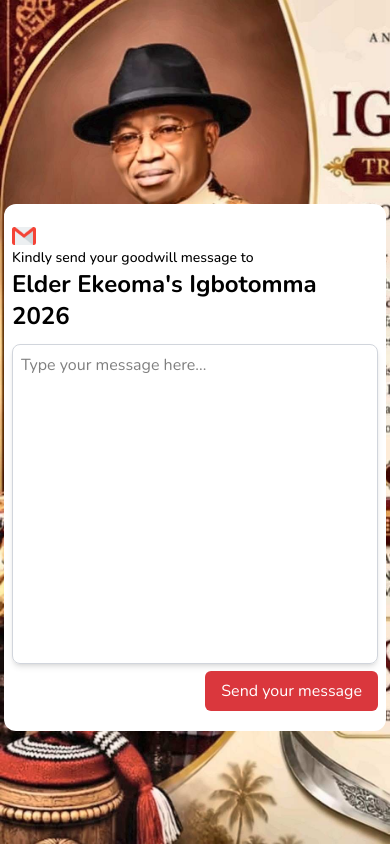
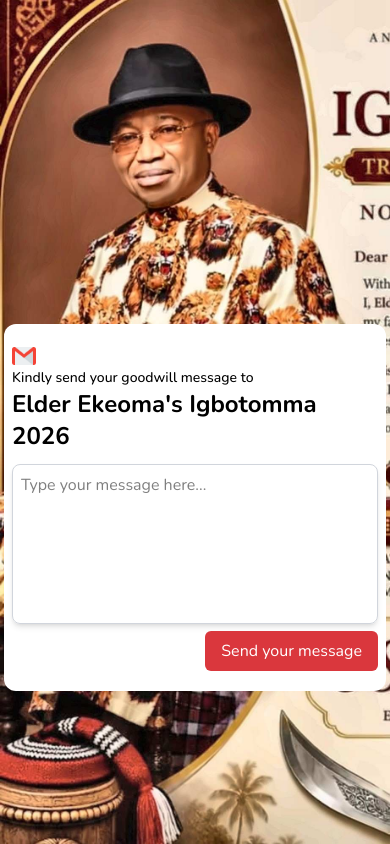
Before and after one commit to slovetechnology/nepal-elder-goodwill, a website: page public/index.html in a window 390 px wide. Drawn offline with nearby package versions, Linux system fonts and the light colour scheme.

Commit message:
update on form placement

```diff
--- a/public/index.html
+++ b/public/index.html
@@ -79,7 +79,7 @@
                 <span style="--size:60px;--left:76%;--duration:20s;--delay:2s;--rest:88%"></span>
                 <span style="--size:20px;--left:10%;--duration:12s;--delay:7s;--rest:45%"></span>
             </div>
-            <div class="relative z-10 w-full max-w-2xl px-2 md:px-4 py-5 rounded-xl mx-auto space-y-3 -mt-160 md:mt-0 bg-white md:bg-transparent">
+            <div class="relative z-10 w-full max-w-2xl px-2 md:px-4 py-5 rounded-xl mx-auto space-y-3 -mt-130 md:mt-0 bg-white md:bg-transparent">
                 <div>
                     <img src="/gmail.png" alt="gmail" class="size-6">
                     <div class="font-medium text-sm">Kindly send your goodwill message to</div>
@@ -88,7 +88,7 @@
                 <div class="">
                     <form>
                         <textarea name=""
-                            class="w-full border border-gray-300 rounded-lg p-2 outline-none resize-none h-80 shadow-md"
+                            class="w-full border border-gray-300 rounded-lg p-2 outline-none resize-none h-40 md:h-80 shadow-md"
                             placeholder="Type your message here..." id=""></textarea>
                         <div
                             class="error-message text-red-500 bg-red-100/50 border border-red-300 my-3 p-3 rounded-md text-xs font-medium hidden">
```
